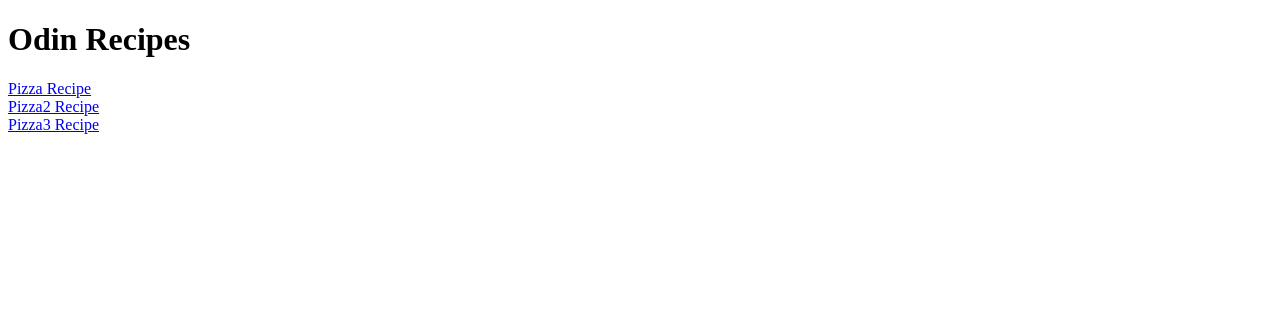
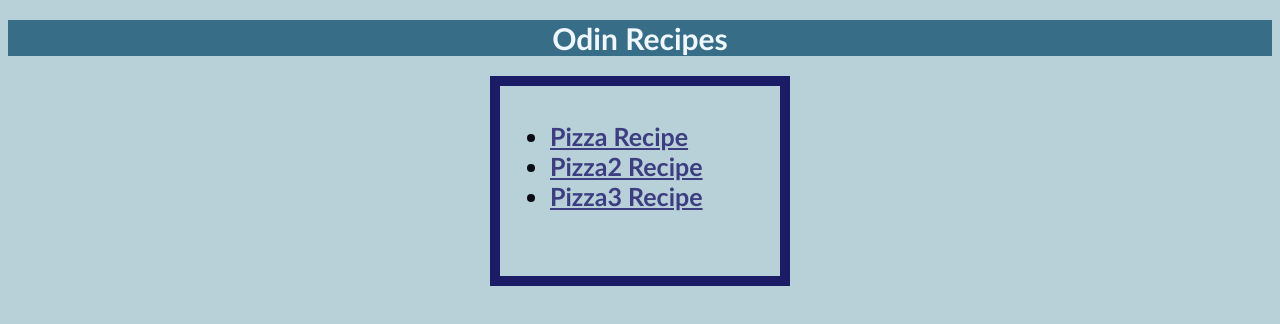
Before and after one commit to GoddessSeshat/odin-recipes, a plain HTML site: page index.html in a window 1280 px wide. Drawn offline with Linux system fonts and the light colour scheme.

Commit message:
CSS Addition
Repositioning and Visualization Addition

```diff
--- a/index.html
+++ b/index.html
@@ -4,14 +4,19 @@
         <meta charset="UTF-8">
         <meta name="viewport" content="width=device-width initial-scale=1.0">
         <title>ODIN RECIPES!</title>
+        <link rel="stylesheet" href="style.css">
     </head>
 
 
     <body>
         <h1>Odin Recipes</h1>
-        <a href="recipes/pizza.html" target="_blank" rel="noopener noreferrer">Pizza Recipe</a><br>
-        <a href="recipes/pizza2.html" target="_blank" rel="noopener noreferrer">Pizza2 Recipe</a><br>
-        <a href="recipes/pizza3.html" target="_blank" rel="noopener noreferrer">Pizza3 Recipe</a><br>
+      <div class="list1">
+        <ul>
+            <li><a href="recipes/pizza.html" target="_blank" rel="noopener noreferrer">Pizza Recipe</a></li>
+            <li><a href="recipes/pizza2.html" target="_blank" rel="noopener noreferrer">Pizza2 Recipe</a></li>
+            <li><a href="recipes/pizza3.html" target="_blank" rel="noopener noreferrer">Pizza3 Recipe</a></li><br>
+          </ul>
+        </div>
     </body>
 
 </html>
--- /dev/null
+++ b/style.css
@@ -0,0 +1,32 @@
+* {
+    font-family:'Trebuchet MS', 'Lucida Sans Unicode', 'Lucida Grande', 'Lucida Sans', Arial, sans-serif;
+    color:rgb(11, 11, 20);
+    font-size: 25px;
+    text-align: left;
+    background: rgb(184, 208, 216);
+}
+
+h1 {
+    text-align: center;
+    font-size: 30px;
+    background-color: rgb(55, 109, 134);
+    color: aliceblue;
+}
+
+a {
+    color: rgb(61, 61, 129);
+    font-weight: 600;
+}
+
+a:focus {
+    color: aliceblue;
+}
+
+.list1 {
+    height: auto;
+    width: 300px;
+    box-sizing: border-box;
+    padding: 10px 10px;
+    border: 10px solid rgb(28, 28, 102);
+    margin: 0 auto;
+}
```
